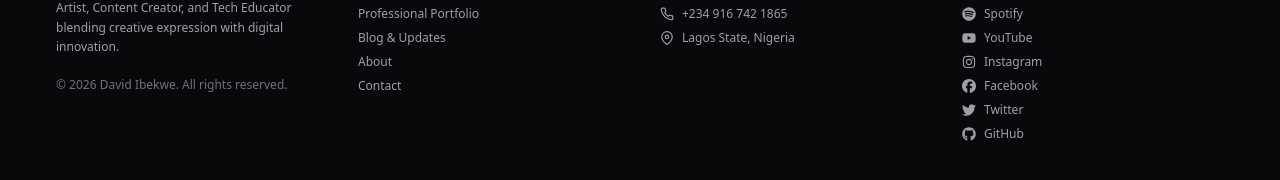
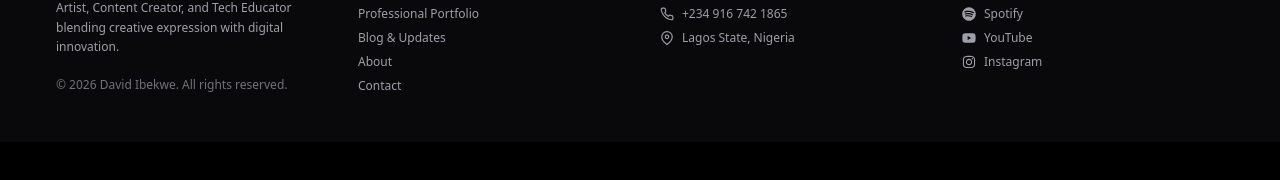
Before and after one commit to Davivy1/Davivy-s-Website, a Next.js app: page / in a window 1280 px wide. Shown: the part 1496-1676 px from the top of the page. After the commit the page ends 1638 px from the top, so only its background shows below. Built offline with nearby package versions, Linux system fonts and the light colour scheme.

Commit message:
Fix dynamic date evaluation in Footer for Next.js prerendering

```diff
--- a/src/components/ui/Footer.tsx
+++ b/src/components/ui/Footer.tsx
@@ -1,10 +1,17 @@
 'use client';
 
+import { useState, useEffect } from 'react';
 import Link from 'next/link';
 import { FiMail, FiPhone, FiMapPin } from 'react-icons/fi';
-import { FaLinkedin, FaSpotify, FaYoutube, FaInstagram, FaFacebook, FaGithub, FaTiktok, FaTwitter } from 'react-icons/fa6';
+import { FaLinkedin, FaSpotify, FaYoutube, FaInstagram } from 'react-icons/fa6';
 
 export default function Footer() {
+  const [year, setYear] = useState<number | null>(null);
+
+  useEffect(() => {
+    setYear(new Date().getFullYear());
+  }, []);
+
   return (
     <footer className="w-full bg-zinc-950 border-t border-zinc-800/80 text-zinc-400 py-12 px-6 md:px-14">
       <div className="max-w-7xl mx-auto grid grid-cols-1 md:grid-cols-4 gap-10">
@@ -18,7 +25,7 @@ export default function Footer() {
             Artist, Content Creator, and Tech Educator blending creative expression with digital innovation.
           </p>
           <p className="text-xs text-zinc-500 pt-2">
-            &copy; {new Date().getFullYear()} David Ibekwe. All rights reserved.
+            &copy; {year ?? '2026'} David Ibekwe. All rights reserved.
           </p>
         </div>
 
@@ -99,30 +106,6 @@ export default function Footer() {
             >
               <FaInstagram className="text-sm" /> Instagram
             </a>
-            <a
-              href="https://www.facebook.com/dave.ibekwe"
-              target="_blank"
-              rel="noopener noreferrer"
-              className="flex items-center gap-2 hover:text-white transition-colors"
-            >
-              <FaFacebook className="text-sm" /> Facebook
-            </a>
-            <a
-              href="https://x.com/DavidIbekw66411"
-              target="_blank"
-              rel="noopener noreferrer"
-              className="flex items-center gap-2 hover:text-white transition-colors"
-            >
-              <FaTwitter className="text-sm" /> Twitter
-            </a>
-            <a
-            href="https://github.com/Davivy1"
-            target="_blank"
-            rel="noopener noreferrer"
-            className="flex items-center gap-2 hover:text-white transition-colors"
-          >
-            <FaGithub className="text-sm" /> GitHub
-          </a>
           </div>
         </div>
 
```
